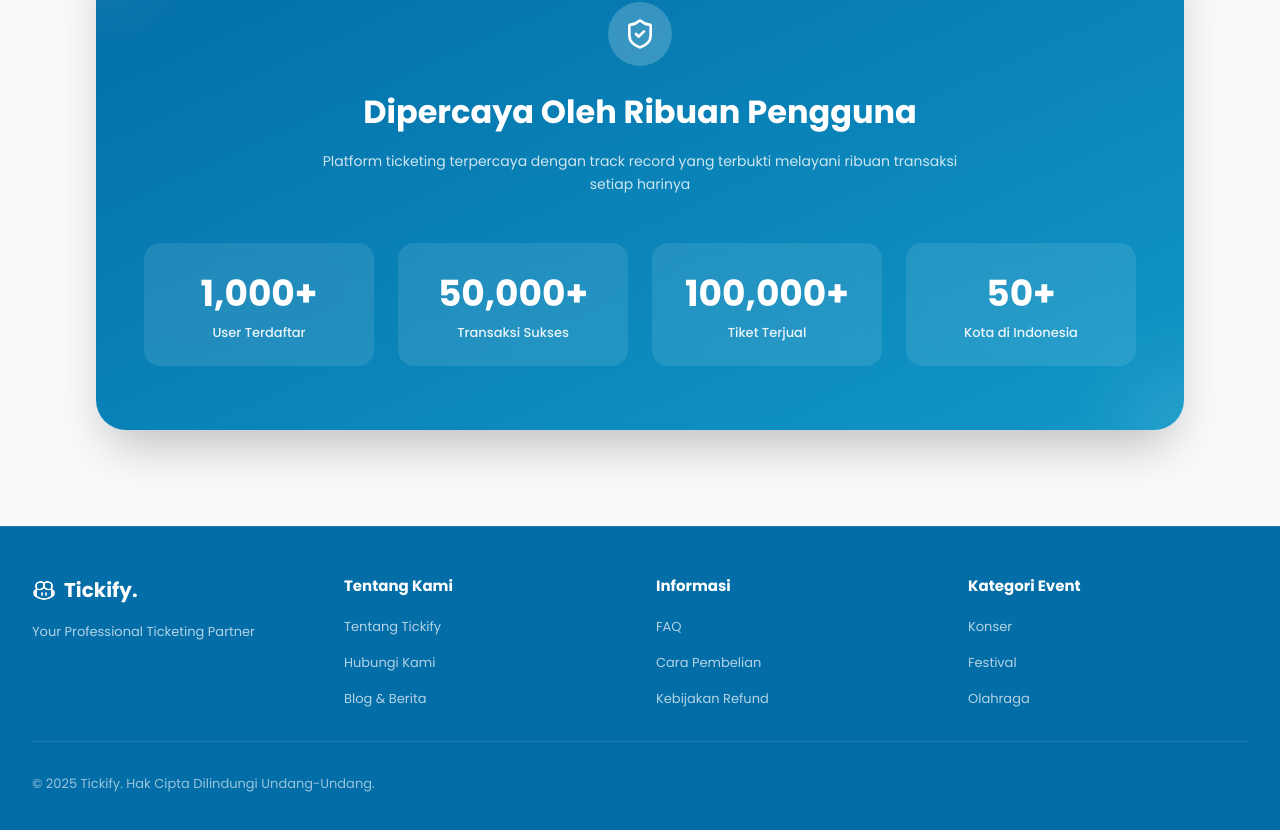
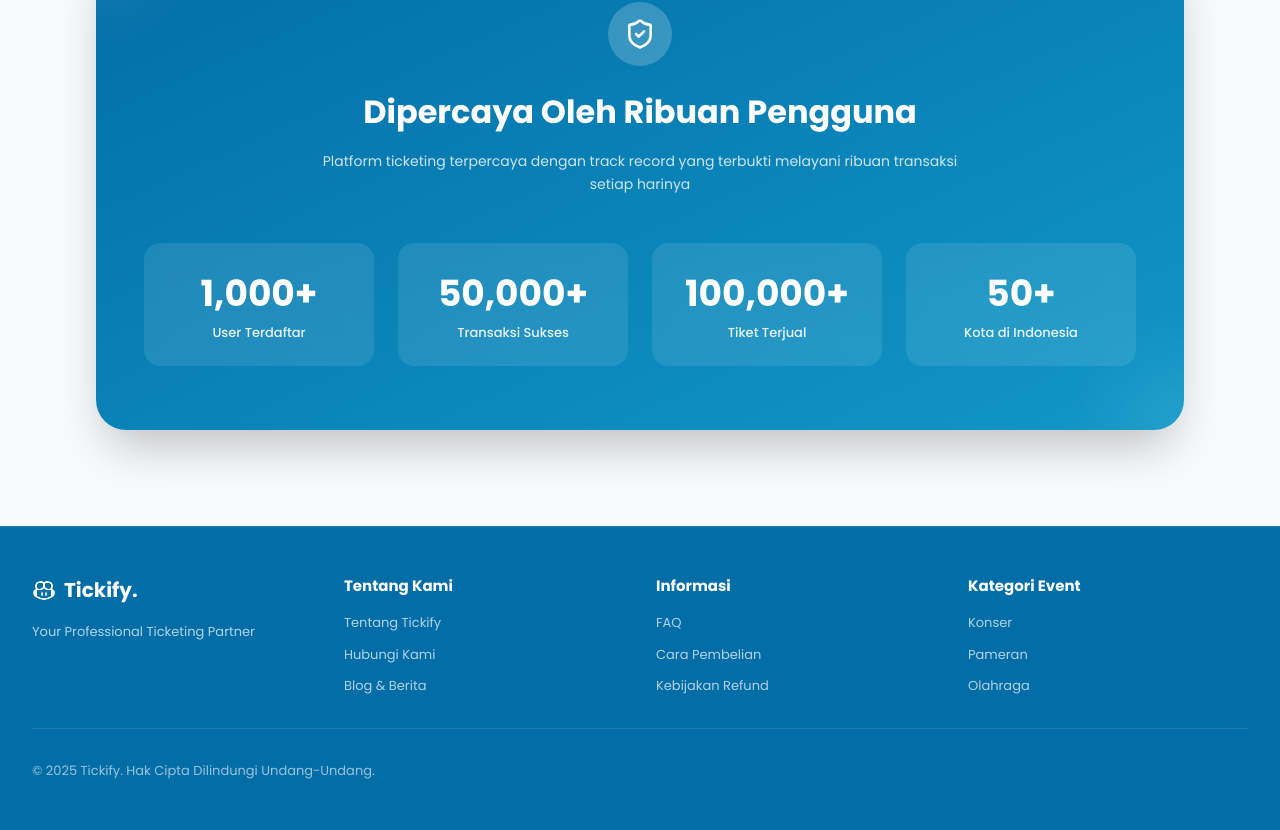
Before and after one commit to rangganovb/frontend-tickify-app, a React (Create React App) app: page / in a window 1280 px wide. Shown: the part 1965-2795 px from the top of the page. Built offline with nearby package versions, Linux system fonts and the light colour scheme.

Commit message:
Fix: Footer navigation links, exhibition category slug, and explore filtering

```diff
--- a/src/components/features/HomeCategories.jsx
+++ b/src/components/features/HomeCategories.jsx
@@ -14,7 +14,7 @@ export const HomeCategories = () => {
 
   const categories = [
     { label: "Musik", slug: "music", icon: Music },
-    { label: "Pameran", slug: "arts", icon: Palette },
+    { label: "Pameran", slug: "exhibition", icon: Palette },
     { label: "Teater", slug: "theater", icon: Ticket },
     { label: "Talkshow", slug: "talkshow", icon: Mic },
     { label: "Olahraga", slug: "sports", icon: Dumbbell },
--- a/src/components/layout/Footer.jsx
+++ b/src/components/layout/Footer.jsx
@@ -1,8 +1,8 @@
-import { useNavigate } from "react-router-dom";
+import { Link } from "react-router-dom"; // Ganti useNavigate jadi Link
 import { Logo } from "../common/logo";
 
 export const Footer = () => {
-  const navigate = useNavigate();
+  // const navigate = useNavigate(); <-- HAPUS INI
 
   return (
     <footer className="bg-[#026da7] pt-12 pb-28 md:pb-12 border-t border-white/10">
@@ -23,25 +23,28 @@ export const Footer = () => {
             </h4>
             <ul className="space-y-3">
               <li>
-                <button
-                  onClick={() => navigate("/about")}
-                  className="font-['Poppins'] text-[13px] text-white/70 hover:text-white transition-colors text-left"
+                <Link
+                  to="/about"
+                  className="font-['Poppins'] text-[13px] text-white/70 hover:text-white transition-colors text-left block"
                 >
                   Tentang Tickify
-                </button>
+                </Link>
               </li>
               <li>
-                <button
-                  onClick={() => navigate("/contact")}
-                  className="font-['Poppins'] text-[13px] text-white/70 hover:text-white transition-colors text-left"
+                <Link
+                  to="/contact"
+                  className="font-['Poppins'] text-[13px] text-white/70 hover:text-white transition-colors text-left block"
                 >
                   Hubungi Kami
-                </button>
+                </Link>
               </li>
               <li>
-                <button className="font-['Poppins'] text-[13px] text-white/70 hover:text-white transition-colors text-left">
+                <Link
+                  to="#"
+                  className="font-['Poppins'] text-[13px] text-white/70 hover:text-white transition-colors text-left block"
+                >
                   Blog & Berita
-                </button>
+                </Link>
               </li>
             </ul>
           </div>
@@ -53,52 +56,62 @@ export const Footer = () => {
             </h4>
             <ul className="space-y-3">
               <li>
-                <button className="font-['Poppins'] text-[13px] text-white/70 hover:text-white transition-colors text-left">
+                <Link
+                  to="#"
+                  className="font-['Poppins'] text-[13px] text-white/70 hover:text-white transition-colors text-left block"
+                >
                   FAQ
-                </button>
+                </Link>
               </li>
               <li>
-                <button className="font-['Poppins'] text-[13px] text-white/70 hover:text-white transition-colors text-left">
+                <Link
+                  to="#"
+                  className="font-['Poppins'] text-[13px] text-white/70 hover:text-white transition-colors text-left block"
+                >
                   Cara Pembelian
-                </button>
+                </Link>
               </li>
               <li>
-                <button className="font-['Poppins'] text-[13px] text-white/70 hover:text-white transition-colors text-left">
+                <Link
+                  to="#"
+                  className="font-['Poppins'] text-[13px] text-white/70 hover:text-white transition-colors text-left block"
+                >
                   Kebijakan Refund
-                </button>
+                </Link>
               </li>
             </ul>
           </div>
 
-          {/* KOLOM 4: Kategori */}
+          {/* KOLOM 4: Kategori Event */}
+          {/* NOTE: Saya sesuaikan linknya agar nyambung dengan Filter ExplorePage kita */}
           <div>
             <h4 className="font-['Poppins'] font-bold text-[15px] text-white mb-4">
               Kategori Event
             </h4>
             <ul className="space-y-3">
               <li>
-                <button
-                  onClick={() => navigate("/explore?cat=konser")}
-                  className="font-['Poppins'] text-[13px] text-white/70 hover:text-white transition-colors text-left"
+                <Link
+                  to="/explore?category=music"
+                  className="font-['Poppins'] text-[13px] text-white/70 hover:text-white transition-colors text-left block"
                 >
                   Konser
-                </button>
+                </Link>
               </li>
               <li>
-                <button
-                  onClick={() => navigate("/explore?cat=festival")}
-                  className="font-['Poppins'] text-[13px] text-white/70 hover:text-white transition-colors text-left"
+                <Link
+                  to="/explore?category=exhibition"
+                  className="font-['Poppins'] text-[13px] text-white/70 hover:text-white transition-colors text-left block"
                 >
-                  Festival
-                </button>
+                  Pameran
+                </Link>
               </li>
               <li>
-                <button
-                  onClick={() => navigate("/explore?cat=sports")}
-                  className="font-['Poppins'] text-[13px] text-white/70 hover:text-white transition-colors text-left"
+                <Link
+                  to="/explore?category=sports"
+                  className="font-['Poppins'] text-[13px] text-white/70 hover:text-white transition-colors text-left block"
                 >
                   Olahraga
-                </button>
+                </Link>
               </li>
             </ul>
           </div>
--- a/src/pages/main/ExplorePage.jsx
+++ b/src/pages/main/ExplorePage.jsx
@@ -58,7 +58,7 @@ export default function ExplorePage() {
     if (catParam) setIsFilterOpen(true);
   }, [searchParams]);
 
-  // --- 2. FETCHING DATA ---
+  // --- 2. FETCHING DATA & CLIENT-SIDE FILTERING ---
   useEffect(() => {
     const fetchFilteredData = async () => {
       setLoading(true);
@@ -69,11 +69,41 @@ export default function ExplorePage() {
       };
 
       try {
-        const data = await eventService.getEvents(payload);
+        // 1. Ambil data dari API (Mungkin BE balikin semua data)
+        let data = await eventService.getEvents(payload);
+
+        // --- 2. LOGIC FILTERING FRONTEND (BACKUP) ---
+        // Kita filter lagi di sini untuk memastikan data sesuai keinginan
+
+        // A. Filter Kategori
+        if (filters.category && filters.category !== "") {
+          data = data.filter(
+            (ev) =>
+              ev.category?.toLowerCase() === filters.category.toLowerCase()
+          );
+        }
+
+        // B. Filter Search (Judul / Lokasi)
+        if (filters.search) {
+          const q = filters.search.toLowerCase();
+          data = data.filter(
+            (ev) =>
+              ev.title?.toLowerCase().includes(q) ||
+              ev.location?.toLowerCase().includes(q) ||
+              ev.venue?.toLowerCase().includes(q)
+          );
+        }
+
+        // C. Filter Lokasi (Dropdown)
+        if (filters.location) {
+          data = data.filter((ev) =>
+            ev.location?.toLowerCase().includes(filters.location.toLowerCase())
+          );
+        }
+
         setEvents(data);
 
-        // RESET LAZY LOAD SAAT FILTER BERUBAH
-        // Setiap kali user cari/filter baru, kembalikan tampilan ke 8 kartu awal
+        // Reset Lazy Load
         setVisibleLimit(8);
       } catch (error) {
         console.error("Gagal fetch events:", error);
```
